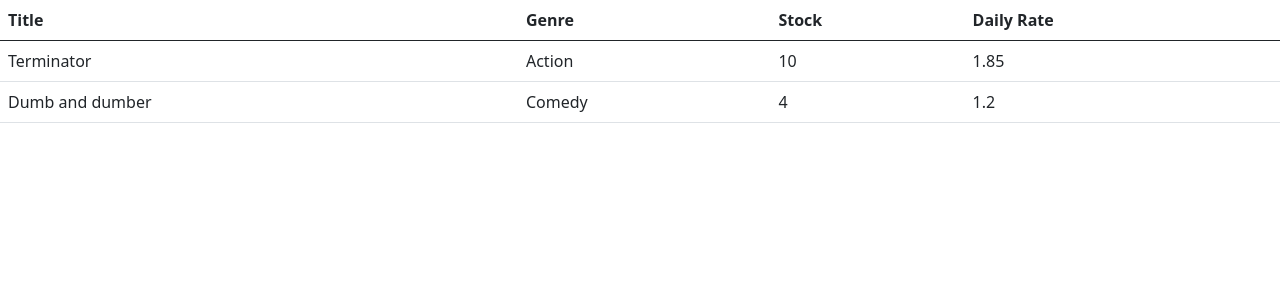
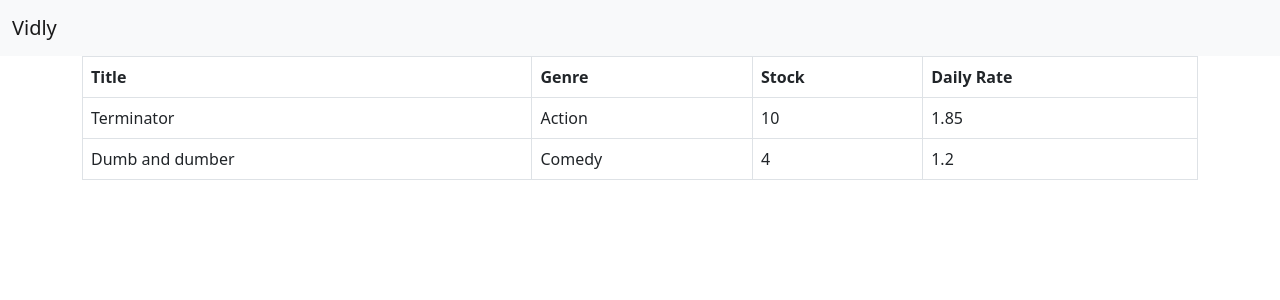
Before and after one commit to hvaleri0/Python-Programming-for-developers, a Django app: page /movies/ in a window 1280 px wide. Shown: the top 300 px of the page. Run offline with Django 3.2, Linux system fonts and the light colour scheme; data comes from the database, SQL or seed files in the repository.

Commit message:
Customizing the layout

```diff
--- a/vidly/movies/templates/movies/base.html
+++ b/vidly/movies/templates/movies/base.html
@@ -16,7 +16,12 @@
     <title>Vidly</title>
   </head>
   <body>
-    {% block content %} {% endblock %}
+    <nav class="navbar navbar-light bg-light">
+      <div class="container-fluid">
+        <a class="navbar-brand" href="#">Vidly</a>
+      </div>
+    </nav>
+    <main class="container">{% block content %} {% endblock %}</main>
 
     <!-- Optional JavaScript; choose one of the two! -->
 
--- a/vidly/movies/templates/movies/index.html
+++ b/vidly/movies/templates/movies/index.html
@@ -1,5 +1,5 @@
 {% extends 'movies/base.html' %} {% block content %}
-<table class="table">
+<table class="table table-bordered table-hover">
   <thead>
     <tr>
       <th>Title</th>
```
